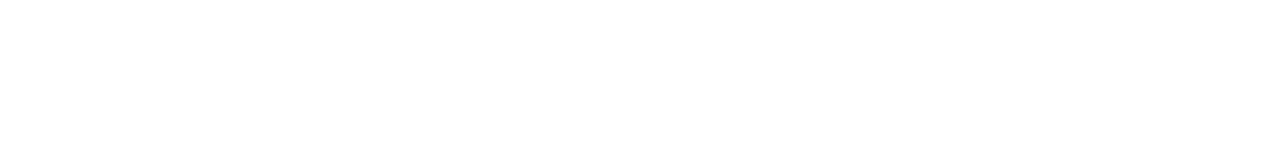
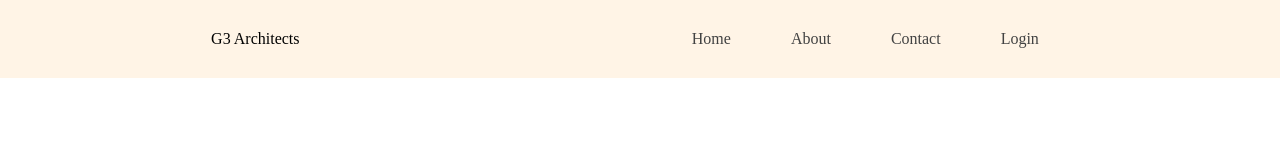
Before and after one commit to sowadsikder/g3-architects-website, a plain HTML site: page index.html in a window 1280 px wide. Drawn offline with Linux system fonts and the light colour scheme.

Commit message:
Nav styling completed

```diff
--- a/css/styles.css
+++ b/css/styles.css
@@ -1,8 +1,45 @@
 /* Universal Styling Start  */
 
-*{
-    margin: 0;
-    padding: 0;
-    box-sizing: border-box;
-    -webkit-box-sizing: border-box;
+* {
+  margin: 0;
+  padding: 0;
+  box-sizing: border-box;
+  -webkit-box-sizing: border-box;
 }
+
+/*  Shared Styling Start */
+
+/* Header Styling Start */
+
+header#header {
+    background: rgba(255, 144, 14, 0.10);
+}
+
+/* Nav Styling Start */
+
+nav#navbar {
+  display: flex;
+  justify-content: space-around;
+  align-items: center;
+  padding: 30px 30px;
+}
+
+nav > ul {
+  display: flex;
+}
+
+nav > ul > li {
+  list-style: none;
+  margin: 0 30px;
+}
+nav > ul > li a {
+  text-decoration: none;
+  text-transform: capitalize;
+  color:#424242;
+}
+
+
+
+
+
+/* Responsive media Query Start  */
--- a/index.html
+++ b/index.html
@@ -7,6 +7,19 @@
     <link rel="stylesheet" href="css/styles.css">
 </head>
 <body>
+    <header class="header" id="header">
+
+        <nav class="navbar" id="navbar">
+            <div class="navbar-logo"><P>G3 Architects</P></div>
+            <ul>
+                <li><a href="#home">home</a></li>
+                <li><a href="#about">about</a></li>
+                <li><a href="#contact">contact</a></li>
+                <li><a href="#login">login</a></li>
+            </ul>
+        </nav>
+
+    </header>
 
 </body>
 </html>
```
